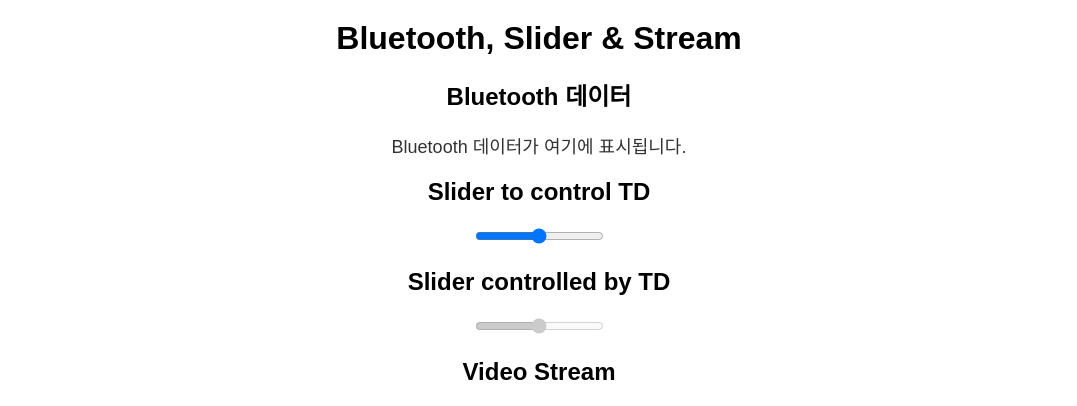
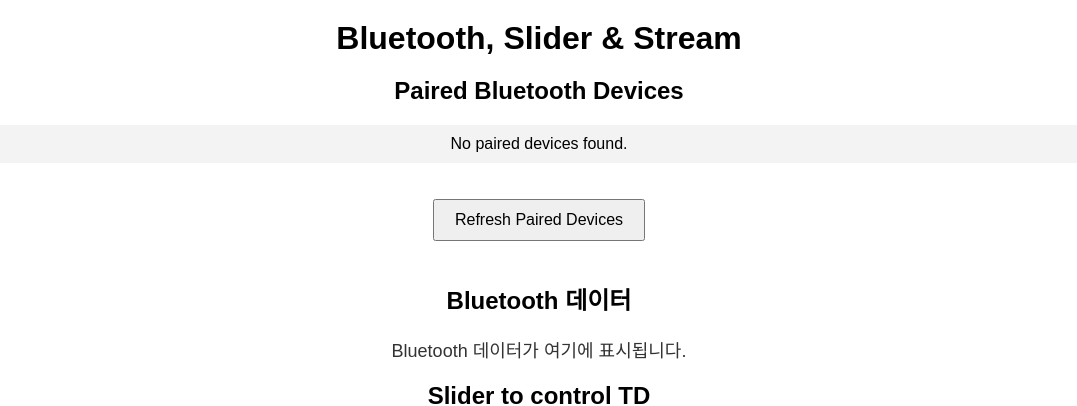
Before and after one commit to Suminkim99/MyWebsite, a website: page index.html in a window 1280 px wide. Shown: the top 406 px of the page, without its empty margins (101-1178 px from the left). Drawn offline with Linux system fonts and the light colour scheme.

Commit message:
수정 사항 반영

```diff
--- a/index.html
+++ b/index.html
@@ -47,6 +47,12 @@
 <body>
   <h1>Bluetooth, Slider & Stream</h1>
 
+  <h2>Paired Bluetooth Devices</h2>
+  <ul id="pairedDevices">
+    <li>No paired devices found.</li>
+  </ul>
+  <button id="refreshDevices">Refresh Paired Devices</button>
+
   <h2>Bluetooth 데이터</h2>
   <div id="bluetoothData">Bluetooth 데이터가 여기에 표시됩니다.</div>
 
--- a/script.js
+++ b/script.js
@@ -24,6 +24,7 @@
 
     // 페어링된 장치 목록 처리
     if (data.action === 'pairedDevices' && Array.isArray(data.devices)) {
+      console.log("[WebSocket] Paired Devices received:", data.devices);
       pairedDevicesList.innerHTML = "";
       if (data.devices.length === 0) {
         pairedDevicesList.innerHTML = "<li>No paired devices found.</li>";
```
Also changed, not shown: bridge.js (+1 -15 lines).
